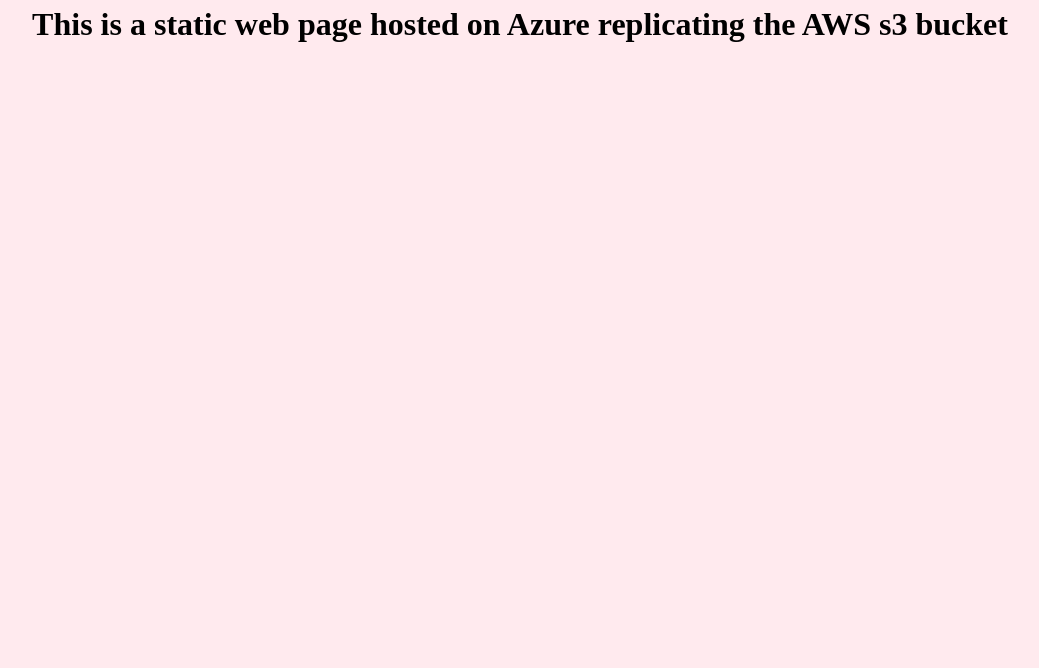
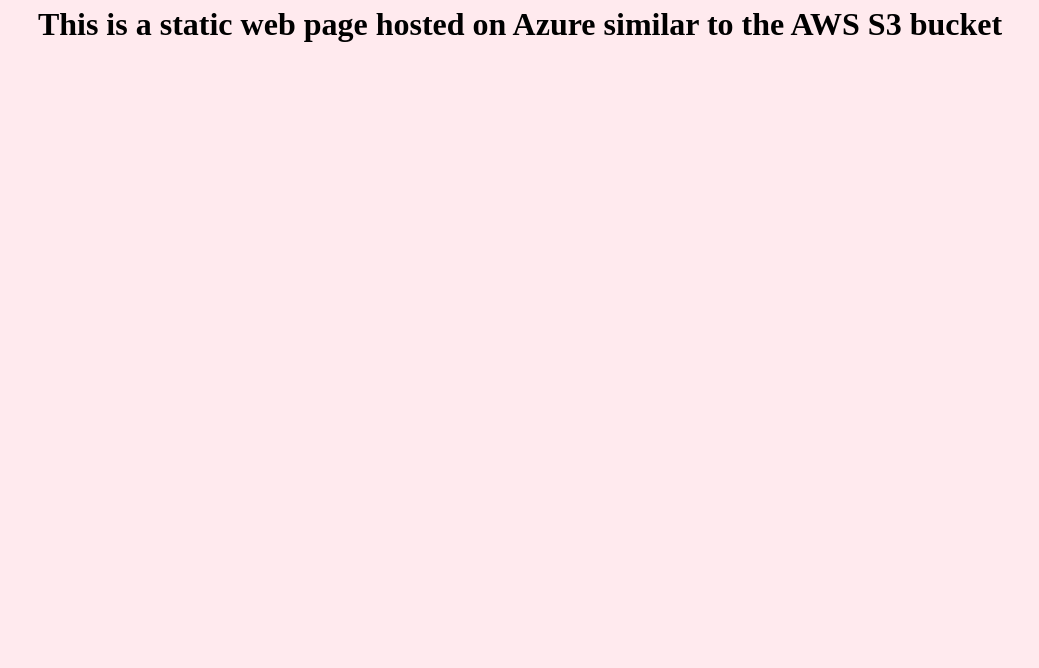
Before and after one commit to daijobuu/testWebsite, a plain HTML site: page index.html in a window 1280 px wide. Shown: the part 132-800 px from the top of the page, without its empty margins (120-1159 px from the left). Drawn offline with Linux system fonts and the light colour scheme.

Commit message:
updated again

```diff
--- a/index.html
+++ b/index.html
@@ -10,6 +10,6 @@
 
     <h1 style="text-align: center ;"> This is Dipta Sarker</h1>
     <h1 style="text-align: center ;"> ID: CH.EN.U4CSE19146</h1>
-    <h1 style="text-align: center ;"> This is a static web page hosted on Azure replicating the AWS s3 bucket</h1>
+    <h1 style="text-align: center ;"> This is a static web page hosted on Azure similar to the AWS S3 bucket</h1>
 </body>
 </html>
```
